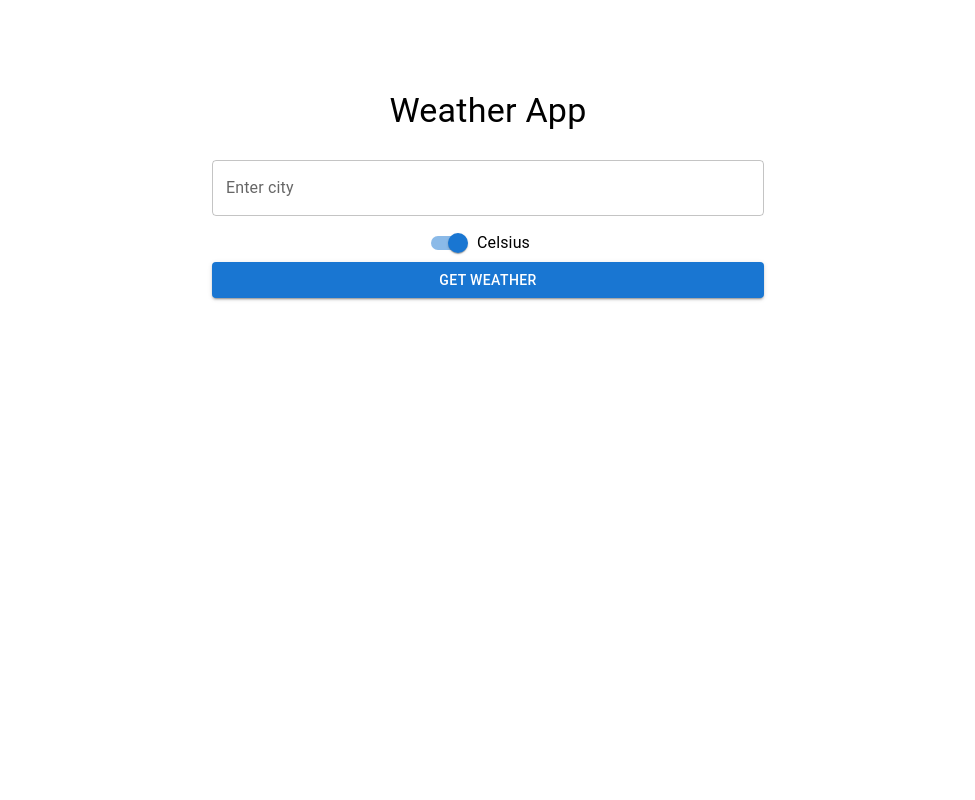
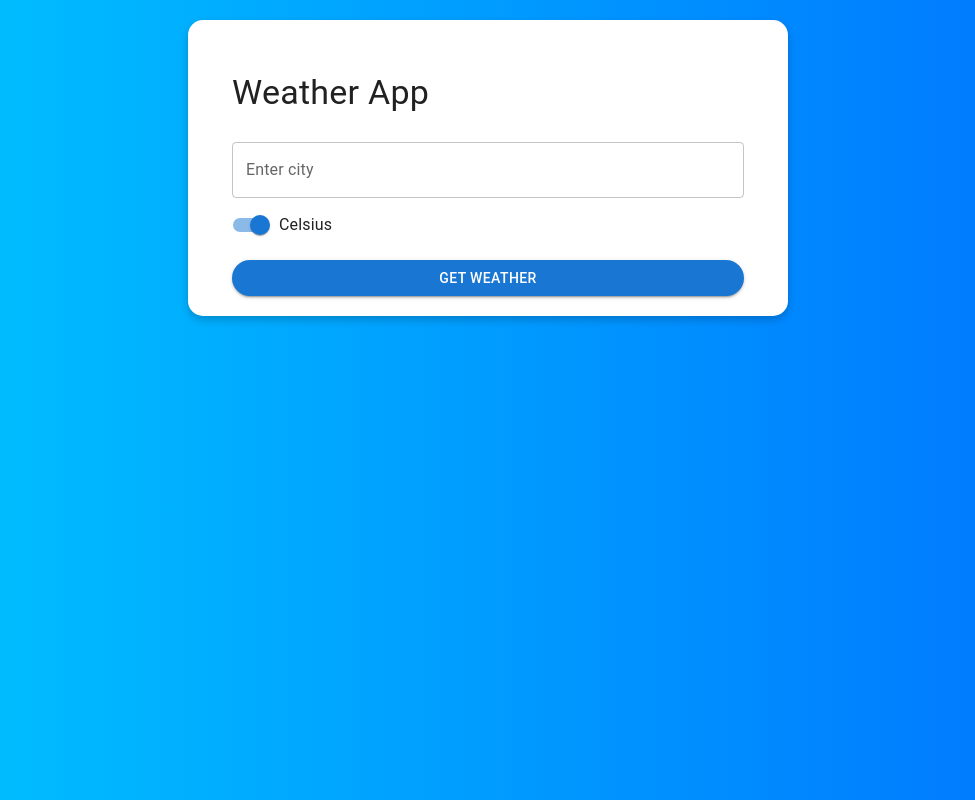
Before and after one commit to itsmesuniljacob/weather-app, a React (Create React App) app: page / in a window 1280 px wide. Shown: the whole page, without its empty margins (152-1127 px from the left). Built offline with nearby package versions, Linux system fonts and the light colour scheme.

Commit message:
Added design elements

```diff
--- a/src/App.js
+++ b/src/App.js
@@ -1,14 +1,17 @@
 // src/App.js
 import React from 'react';
+import { Container, CssBaseline } from '@mui/material';
 import Weather from './Weather';
-import './App.css';
 
-function App() {
+const App = () => {
   return (
-    <div className="App">
-      <Weather />
+    <div style={{ background: 'linear-gradient(to right, #00c6ff, #0072ff)', minHeight: '100vh', padding: '20px' }}>
+      <CssBaseline />
+      <Container maxWidth="sm" style={{ background: 'white', borderRadius: '15px', padding: '20px', boxShadow: '0 4px 8px rgba(0, 0, 0, 0.2)' }}>
+        <Weather />
+      </Container>
     </div>
   );
-}
+};
 
 export default App;
--- a/src/Weather.js
+++ b/src/Weather.js
@@ -106,6 +106,14 @@ const Weather = React.memo(() => {
           color="primary"
           fullWidth
           disabled={loading}
+          sx={{
+            borderRadius: '20px',
+            mt: 2,
+            transition: 'background-color 0.3s',
+            '&:hover': {
+              backgroundColor: '#0059b3',
+            }
+          }}
         >
           {loading ? <CircularProgress size={24} /> : 'Get Weather'}
         </Button>
@@ -116,7 +124,7 @@ const Weather = React.memo(() => {
         </Alert>
       )}
       {weather && weather.current && (
-        <Card style={{ marginTop: '2rem' }}>
+        <Card style={{ marginTop: '2rem', borderRadius: '15px' }}>
           <CardContent>
             <Typography variant="h5">
               Weather in {weather.location.name}
```
